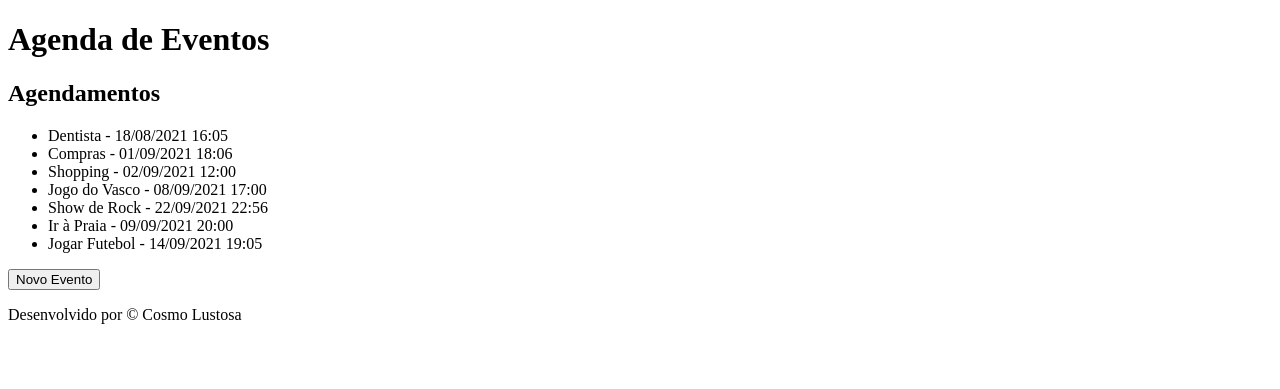
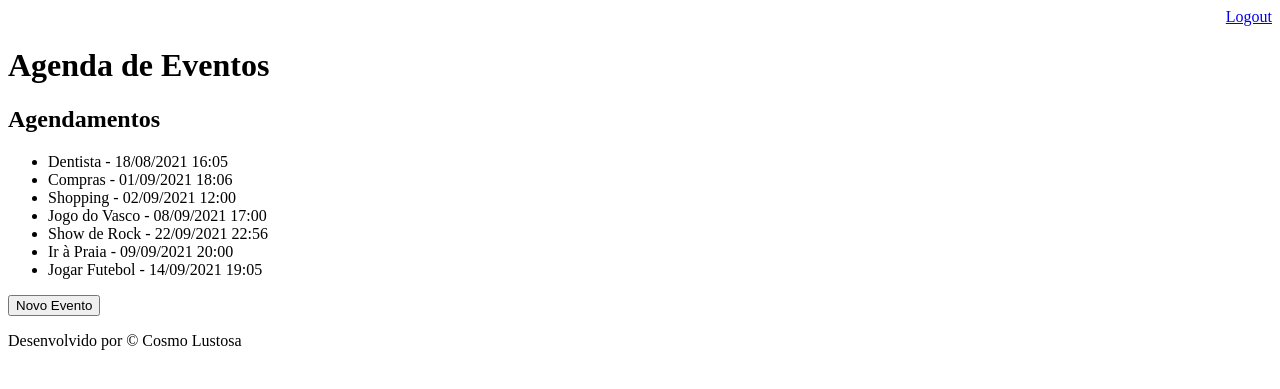
Before and after one commit to CosmoLustosa/agenda-python, a Django app: page /agenda/ in a window 1280 px wide. Shown: the top 389 px of the page. Run offline with Django 3.2, Linux system fonts and the light colour scheme; the first user in the database is signed in; data comes from the database, SQL or seed files in the repository.

Commit message:
restante de arquivos alterados

```diff
--- a/templates/model-header.html
+++ b/templates/model-header.html
@@ -1,4 +1,7 @@
 
     <meta charset="UTF-8">
     <title>Agenda de Eventos</title>
+    <div align="right">
+        <a href="/logout"> Logout</a>
+    </div>
     <h1>Agenda de Eventos </h1>
```
Also changed, not shown: 1 other file.
